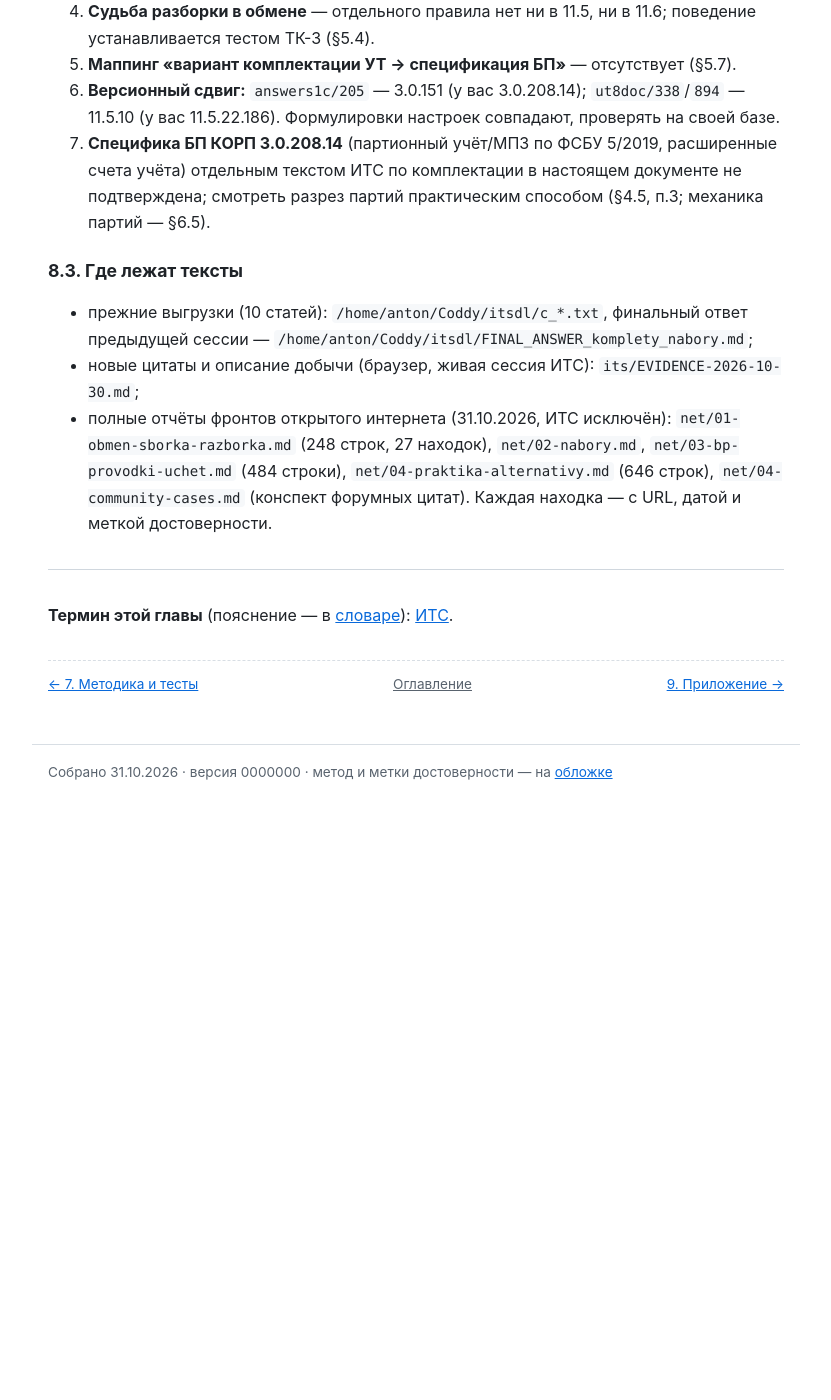
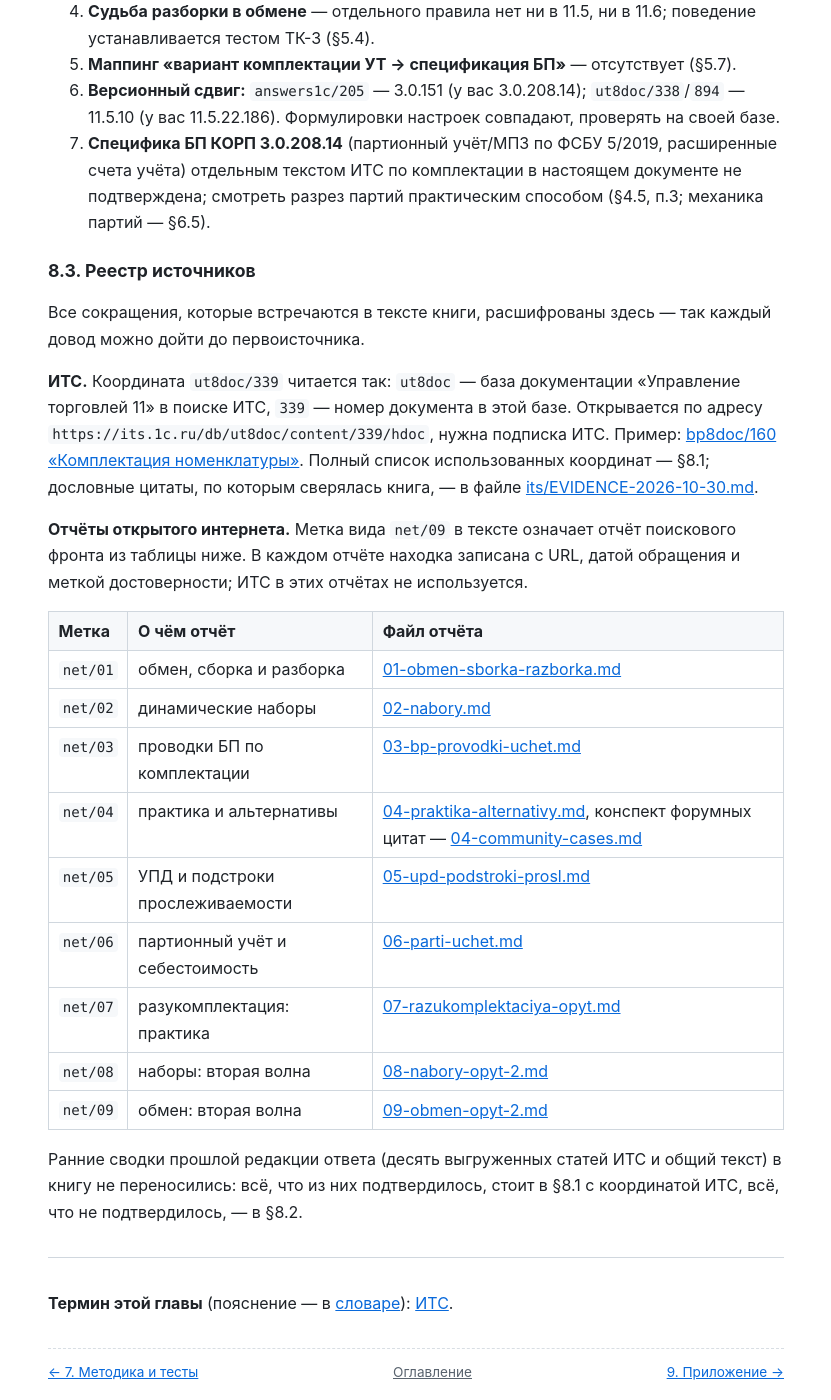
Before and after one commit to grevinden/komplekty-ut-bp, a Jekyll site: the page built from docs/08-istochniki.md, in a window 1280 px wide and 1400 px high, scrolled down 2089 px. Shown: the whole window, without its empty margins (224-1055 px from the left). Built offline with Jekyll 4.4.1, drawn with Linux system fonts in a browser that asks for light colours; before the commit the page ends 2888 px from its top, so only the background shows below that.

Commit message:
Источники: реестр источников вместо локальных путей

```diff
--- a/docs/08-istochniki.md
+++ b/docs/08-istochniki.md
@@ -53,18 +53,39 @@ next_title: "9. Приложение"
    (§4.5, п.3; механика партий — §6.5).
 
 <a name="8.3"></a>
-### 8.3. Где лежат тексты
+### 8.3. Реестр источников
 
-* прежние выгрузки (10 статей): `/home/anton/Coddy/itsdl/c_*.txt`,
-  финальный ответ предыдущей сессии — `/home/anton/Coddy/itsdl/FINAL_ANSWER_komplety_nabory.md`;
-* новые цитаты и описание добычи (браузер, живая сессия ИТС):
-  `its/EVIDENCE-2026-10-30.md`;
-* полные отчёты фронтов открытого интернета (31.10.2026, ИТС исключён):
-  `net/01-obmen-sborka-razborka.md` (248 строк, 27 находок),
-  `net/02-nabory.md`, `net/03-bp-provodki-uchet.md` (484 строки),
-  `net/04-praktika-alternativy.md` (646 строк), `net/04-community-cases.md`
-  (конспект форумных цитат). Каждая находка — с URL, датой и меткой
-  достоверности.
+Все сокращения, которые встречаются в тексте книги, расшифрованы здесь — так
+каждый довод можно дойти до первоисточника.
+
+**ИТС.** Координата `ut8doc/339` читается так: `ut8doc` — база документации
+«Управление торговлей 11» в поиске ИТС, `339` — номер документа в этой базе.
+Открывается по адресу `https://its.1c.ru/db/ut8doc/content/339/hdoc`, нужна
+подписка ИТС. Пример: [bp8doc/160 «Комплектация
+номенклатуры»](https://its.1c.ru/db/bp8doc/content/160/hdoc). Полный список
+использованных координат — §8.1; дословные цитаты, по которым сверялась книга, —
+в файле
+[its/EVIDENCE-2026-10-30.md](https://github.com/grevinden/komplekty-ut-bp/blob/main/its/EVIDENCE-2026-10-30.md).
+
+**Отчёты открытого интернета.** Метка вида `net/09` в тексте означает отчёт
+поискового фронта из таблицы ниже. В каждом отчёте находка записана с URL, датой
+обращения и меткой достоверности; ИТС в этих отчётах не используется.
+
+| Метка | О чём отчёт | Файл отчёта |
+|---|---|---|
+| `net/01` | обмен, сборка и разборка | [01-obmen-sborka-razborka.md](https://github.com/grevinden/komplekty-ut-bp/blob/main/net/01-obmen-sborka-razborka.md) |
+| `net/02` | динамические наборы | [02-nabory.md](https://github.com/grevinden/komplekty-ut-bp/blob/main/net/02-nabory.md) |
+| `net/03` | проводки БП по комплектации | [03-bp-provodki-uchet.md](https://github.com/grevinden/komplekty-ut-bp/blob/main/net/03-bp-provodki-uchet.md) |
+| `net/04` | практика и альтернативы | [04-praktika-alternativy.md](https://github.com/grevinden/komplekty-ut-bp/blob/main/net/04-praktika-alternativy.md), конспект форумных цитат — [04-community-cases.md](https://github.com/grevinden/komplekty-ut-bp/blob/main/net/04-community-cases.md) |
+| `net/05` | УПД и подстроки прослеживаемости | [05-upd-podstroki-prosl.md](https://github.com/grevinden/komplekty-ut-bp/blob/main/net/05-upd-podstroki-prosl.md) |
+| `net/06` | партионный учёт и себестоимость | [06-parti-uchet.md](https://github.com/grevinden/komplekty-ut-bp/blob/main/net/06-parti-uchet.md) |
+| `net/07` | разукомплектация: практика | [07-razukomplektaciya-opyt.md](https://github.com/grevinden/komplekty-ut-bp/blob/main/net/07-razukomplektaciya-opyt.md) |
+| `net/08` | наборы: вторая волна | [08-nabory-opyt-2.md](https://github.com/grevinden/komplekty-ut-bp/blob/main/net/08-nabory-opyt-2.md) |
+| `net/09` | обмен: вторая волна | [09-obmen-opyt-2.md](https://github.com/grevinden/komplekty-ut-bp/blob/main/net/09-obmen-opyt-2.md) |
+
+Ранние сводки прошлой редакции ответа (десять выгруженных статей ИТС и общий
+текст) в книгу не переносились: всё, что из них подтвердилось, стоит в §8.1 с
+координатой ИТС, всё, что не подтвердилось, — в §8.2.
 
 ---
 
```
Also changed, not shown: docs/index.md (+1 -1 lines), docs/terminy/proslezh/its.md (+1 -1 lines).
